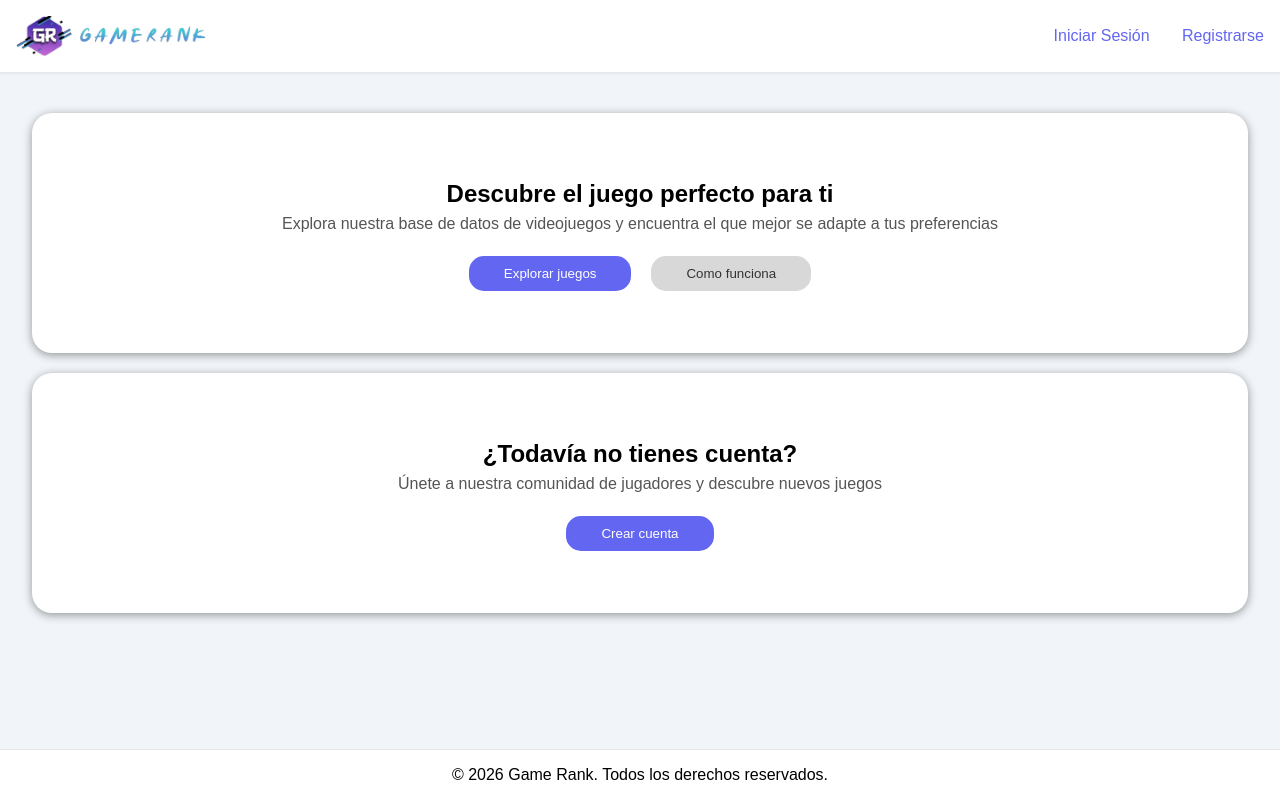
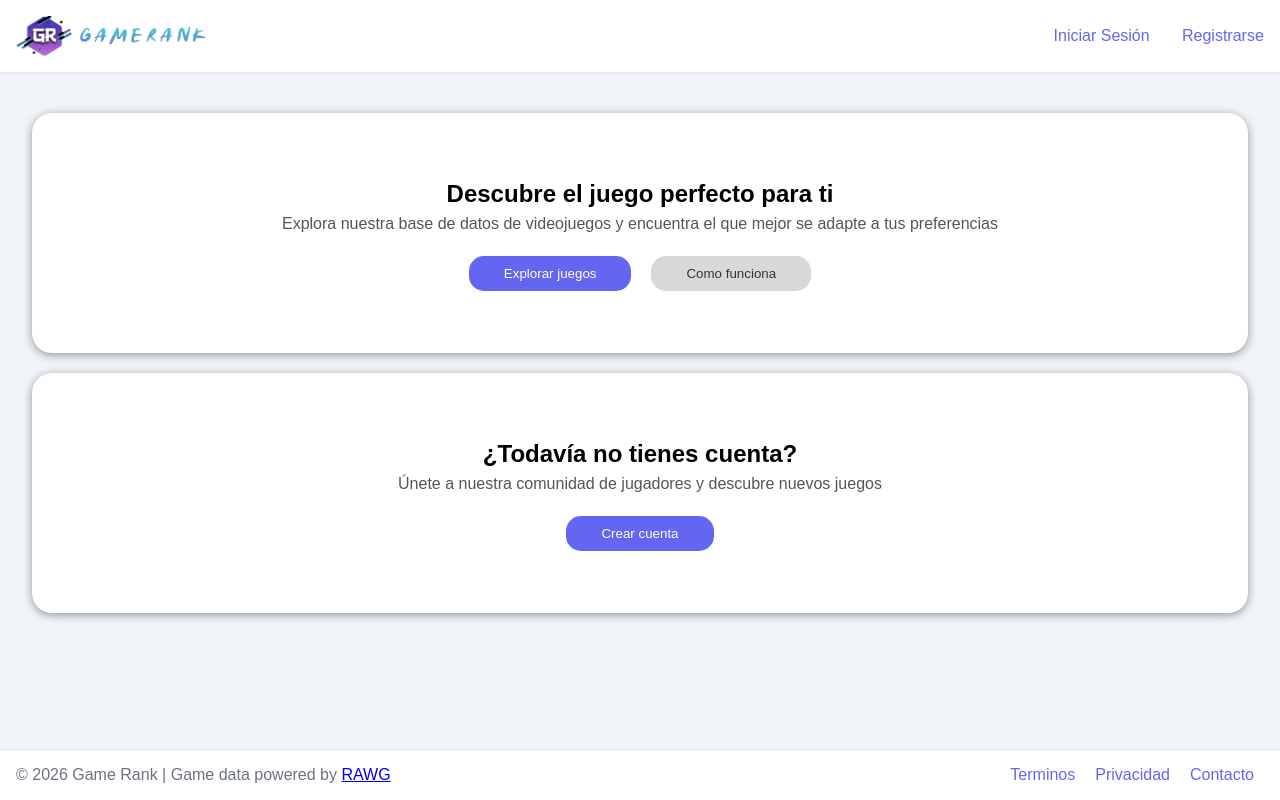
Before and after one commit to Alan3420/Game-Rank, a Vue app in the folder frontend/: page / in a window 1280 px wide. Built offline with nearby package versions, Linux system fonts and the light colour scheme.

Commit message:
Mejora del diseño del pie de página añadiendo información y elementos de estilo

```diff
--- a/frontend/src/App.vue
+++ b/frontend/src/App.vue
@@ -16,6 +16,15 @@
   </main>
 
   <footer>
-        <p>&copy; 2026 Game Rank. Todos los derechos reservados.</p>
+
+        <div class="footer-info">
+            <p>&copy; 2026 Game Rank | Game data powered by <a href="https://rawg.io" target="_blank">RAWG</a></p>
+        </div>
+
+        <div class="footer-links">
+            <a href="">Terminos</a>
+            <a href="">Privacidad</a>
+            <a href="https://github.com/Alan3420">Contacto</a>
+        </div>
     </footer>
 </template>
--- a/frontend/src/style.css
+++ b/frontend/src/style.css
@@ -125,8 +125,18 @@ header {
 }
 
 footer {
+  display: flex;
+  justify-content: space-between;
   background-color: #ffffff;
   border-top: 1px solid #e5e7eb;
   padding: 1rem;
   text-align: center;
 }
+.footer-info{
+  color: #6b7280;
+}
+.footer-links a {
+  margin: 0 10px;
+  text-decoration: none;
+  color: #6366f1;
+}
```
Also changed, not shown: 1 other file (tests, documents, lock files or other folders).
